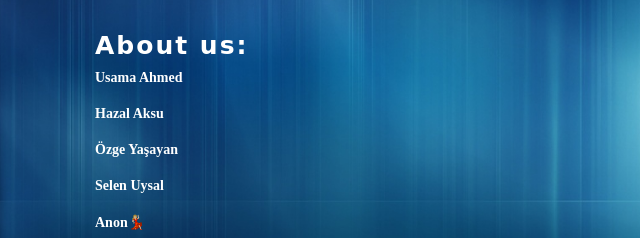
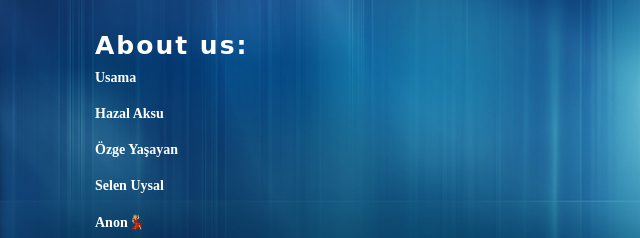
Before and after one commit to usamaahahmed91/Anonymous_AboutUs, a plain HTML site: page index.html in a window 1280 px wide. Shown: the part 428-666 px from the top of the page, 97-737 px from the left. Drawn offline with Linux system fonts and the light colour scheme; a script that the page names is missing; a small style sheet from the web is missing; a web font is replaced by a local one.

Commit message:
Update index.html

```diff
--- a/index.html
+++ b/index.html
@@ -31,7 +31,7 @@
 ">About us:</h3>
       <h4 style="
     padding-bottom: 20px;
-">Usama Ahmed</h4><h4 style="
+">Usama</h4><h4 style="
     padding-bottom: 20px;
 ">Hazal Aksu</h4><h4 style="
     padding-bottom: 20px;
```
